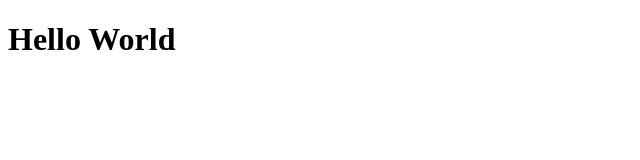
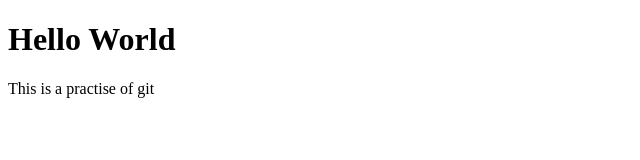
Before and after one commit to VarunO01/E-Project-24060-, a plain HTML site: page index.html in a window 1280 px wide. Shown: the whole page, without its empty margins (0-640 px from the left). Drawn offline with Linux system fonts and the light colour scheme.

Commit message:
Update index.html

```diff
--- a/index.html
+++ b/index.html
@@ -7,7 +7,7 @@
 </head>
 <body>
     <H1>Hello World
-
     </H1>
+    <p> This is a practise of git</p>
 </body>
 </html>
```
